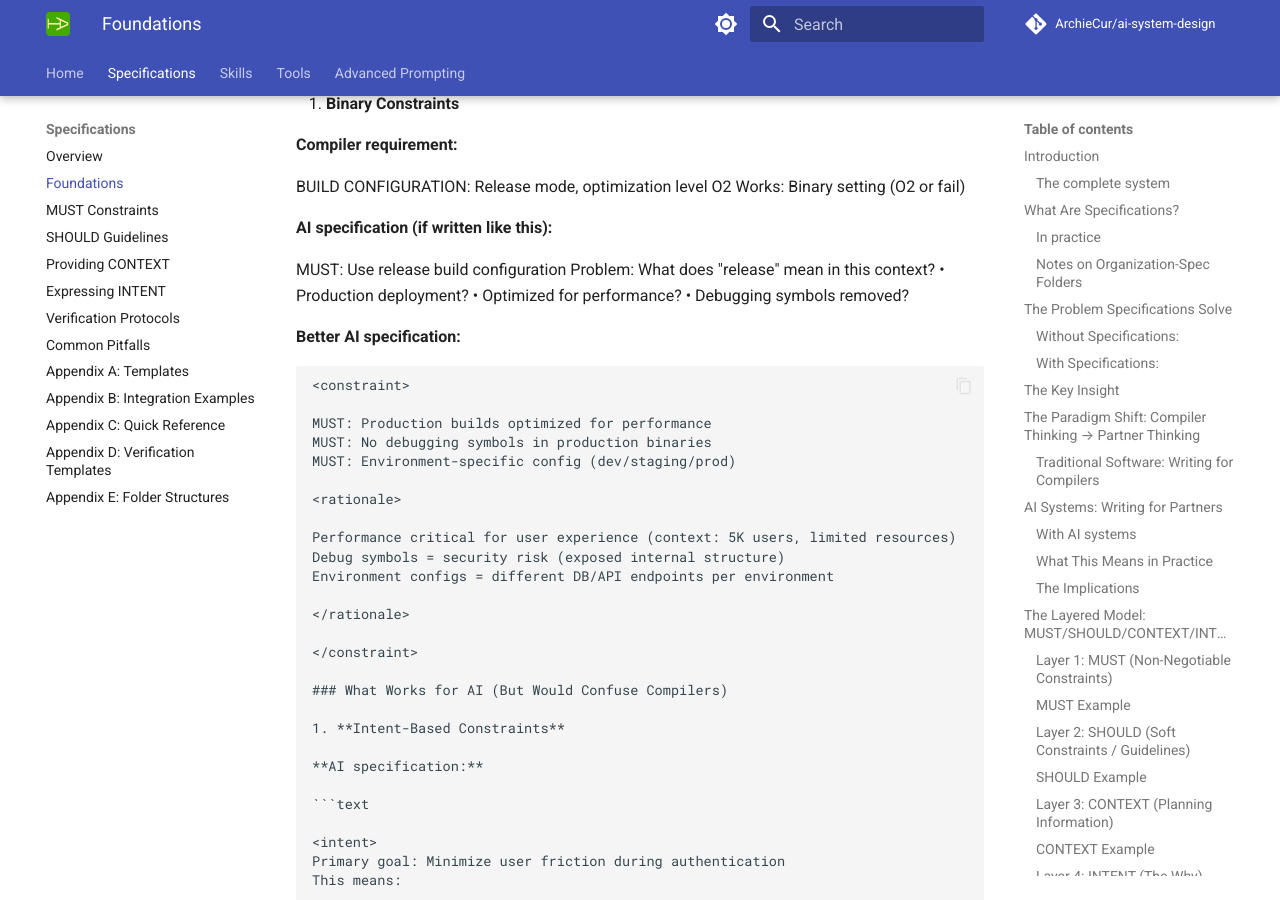
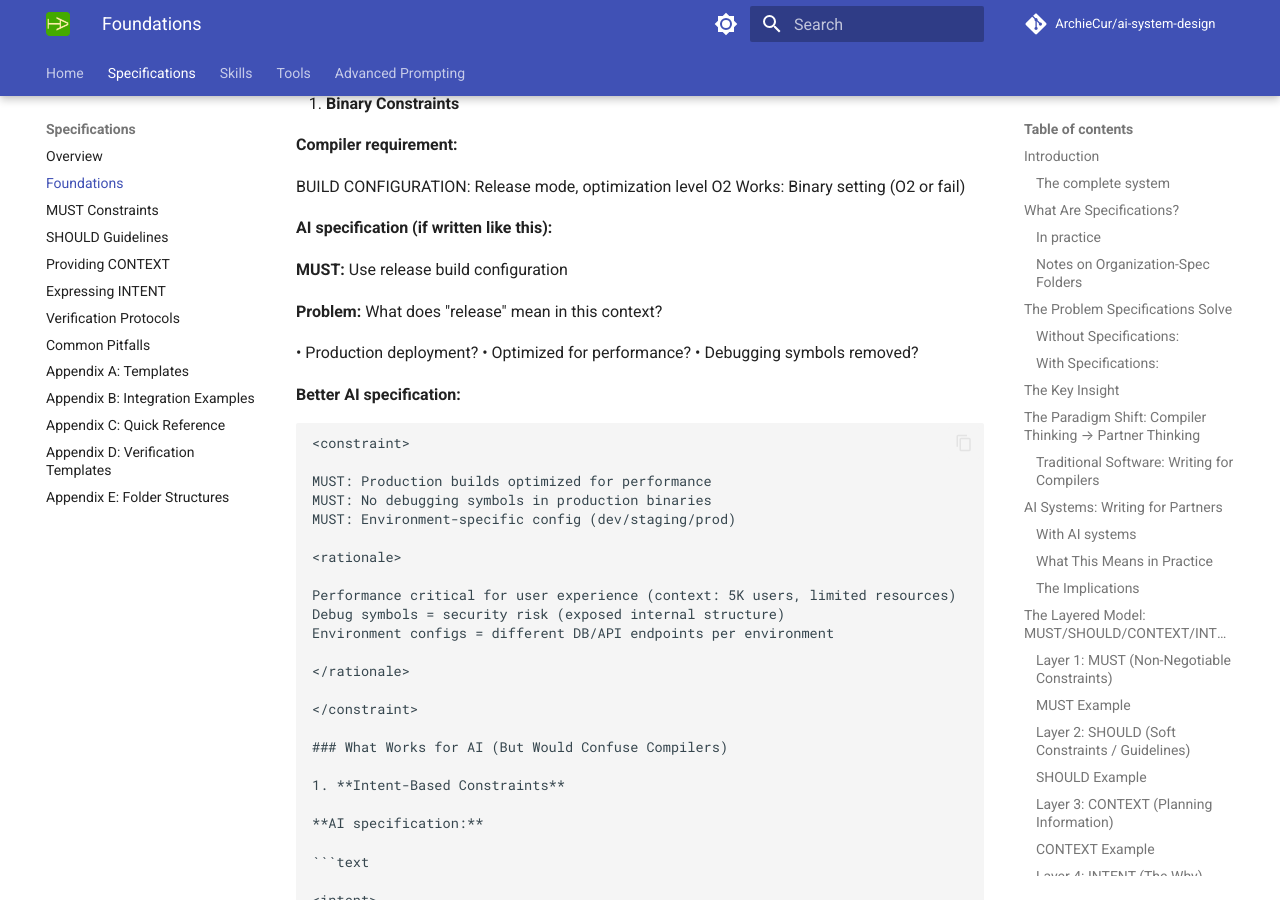
Before and after one commit to ArchieCur/ai-system-design, an MkDocs documentation site: the page built from docs/specifications/Specifications_1_Foundations.md, in a window 1280 px wide and 900 px high, scrolled down 12152 px. Built offline with MkDocs 1.6.1 and Material for MkDocs 9.7.7, drawn with Linux system fonts in a browser that asks for light colours; comment, search, counter and statistics services are not loaded; part of the change alters nothing that is shown.

```diff
--- a/docs/specifications/Specifications_1_Foundations.md
+++ b/docs/specifications/Specifications_1_Foundations.md
@@ -503,8 +503,10 @@ Works: Binary setting (O2 or fail)
 
 **AI specification (if written like this):**
 
-MUST: Use release build configuration
-Problem: What does "release" mean in this context?
+**MUST:** Use release build configuration
+
+**Problem:** What does "release" mean in this context?
+
 • Production deployment?
 • Optimized for performance?
 • Debugging symbols removed?
```
